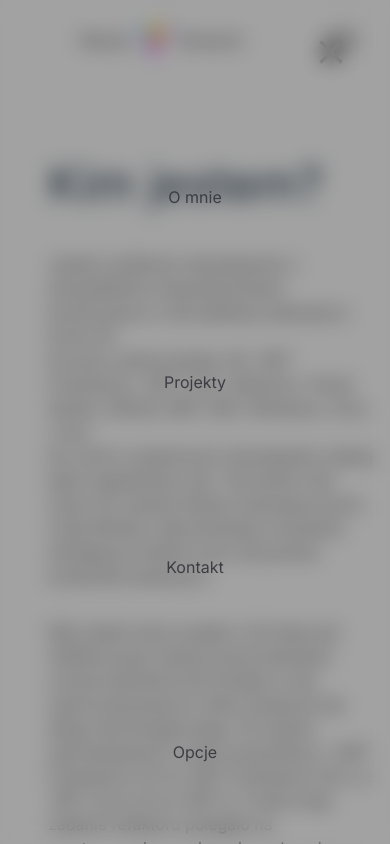
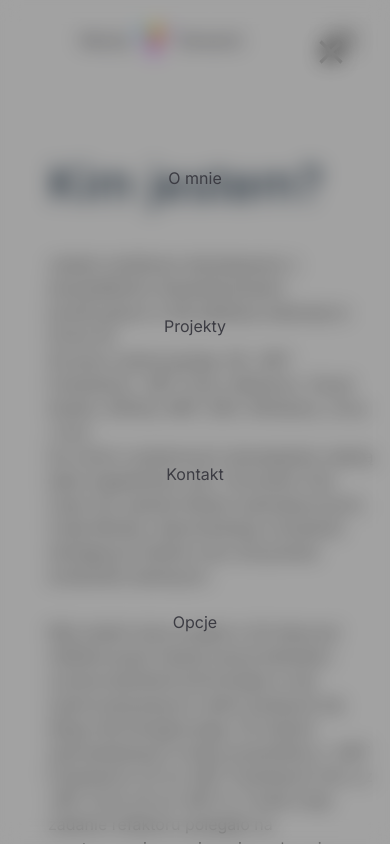
Before and after one commit to xyanteos/portfolio, a React (Vite) app: page /portfolio/about in a window 390 px wide. Both pictures are taken after a click on the link 342 px from the left and 40 px from the top of the page. Shown: the top 844 px of the page. Built offline with nearby package versions, Linux system fonts and the light colour scheme.

Commit message:
Added polish language burger button options separator on the bottom.

```diff
--- a/src/components/HeaderElement.tsx
+++ b/src/components/HeaderElement.tsx
@@ -84,6 +84,8 @@ const HeaderElement = ({ burgerActive, scrolled, HabndleBurgerButtonClick, engli
                 <Link className="Projects" to='./projects' onClick={HabndleBurgerButtonClick}>Projekty</Link>
                 <Link className="Contact" to='./contact' onClick={HabndleBurgerButtonClick}>Kontakt</Link>
                 <Link className="Options" to='./options' onClick={HabndleBurgerButtonClick}>Opcje</Link>
+                <a className="placeHolder">
+                </a>
             </nav>
         </header>
         )
```
